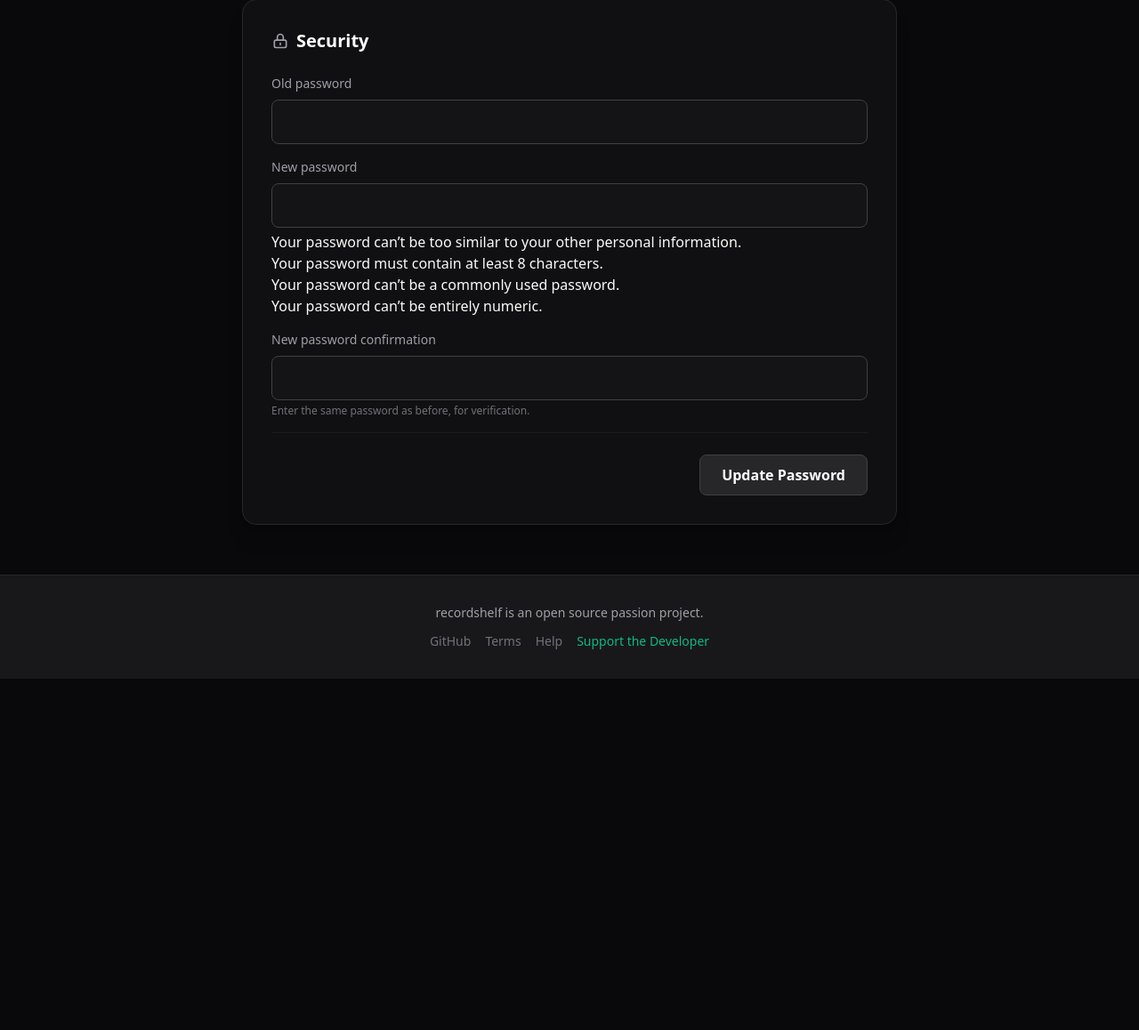
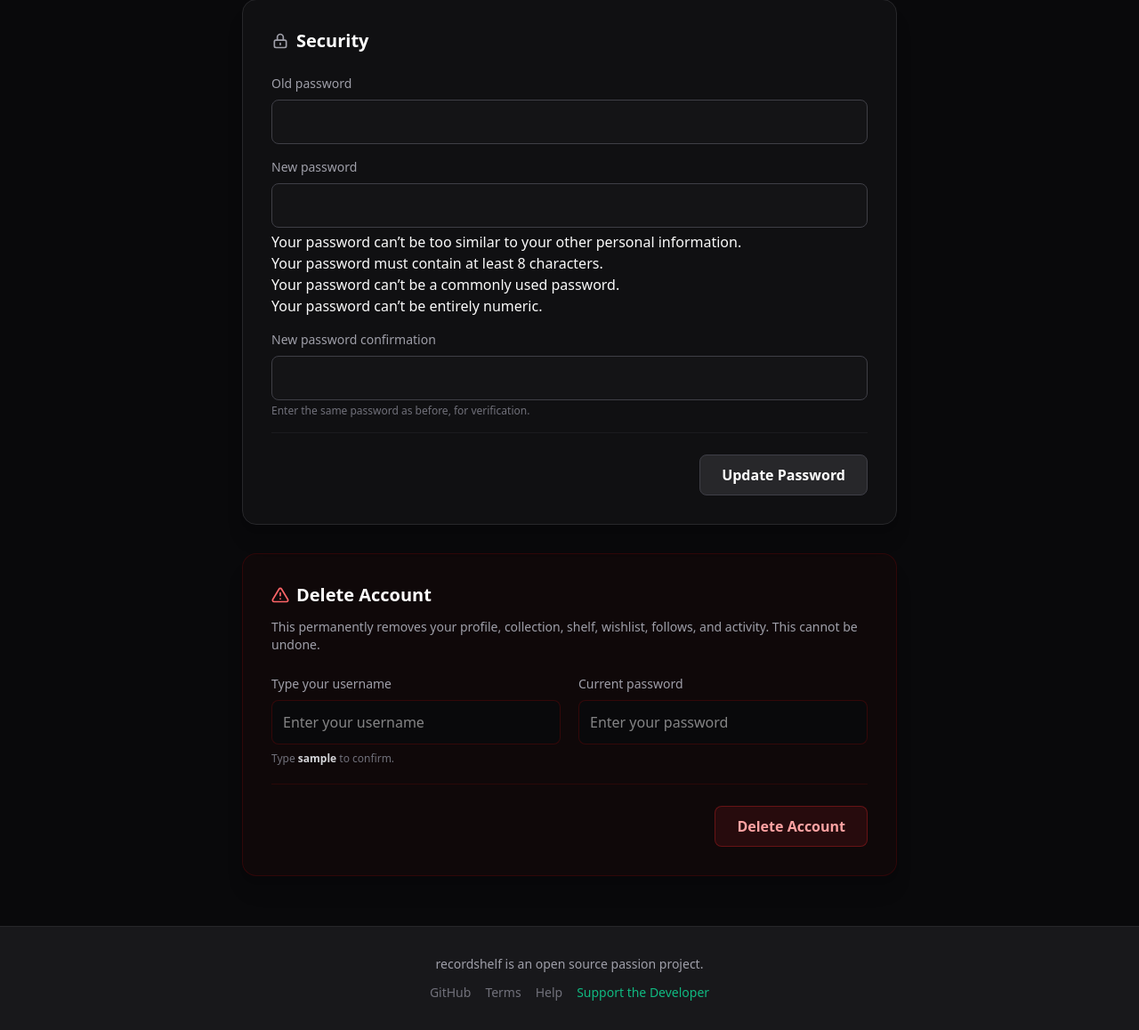
Before and after one commit to andrewstn/recordshelf, a Django app: page /accounts/edit/ in a window 1280 px wide. Shown: the part 699-1857 px from the top of the page at 89% size. Before the commit the page ends 1462 px from the top, so only its background shows below. Run offline with Django 5.2, Linux system fonts and the light colour scheme; the visitor is signed in with stand-in values (Sample User, id 1).

Commit message:
Implement delete account feature.

```diff
--- a/templates/edit_profile.html
+++ b/templates/edit_profile.html
@@ -76,7 +76,7 @@
             Security
         </h2>
 
-        <form method="POST" class="space-y-4">
+        <form method="POST" class="space-y-4 security-password-form">
             {% csrf_token %}
 
             {% for field in password_form %}
@@ -105,10 +105,54 @@
             </div>
         </form>
     </div>
+
+    <div class="bg-red-950/10 border border-red-950/60 rounded-2xl p-6 md:p-8 mt-8 shadow-xl">
+        <h2 class="text-xl font-bold text-white mb-3 flex items-center gap-2">
+            <svg class="w-5 h-5 text-red-400" fill="none" stroke="currentColor" viewBox="0 0 24 24"><path stroke-linecap="round" stroke-linejoin="round" stroke-width="2" d="M12 9v4m0 4h.01M10.29 3.86L1.82 18a2 2 0 001.71 3h16.94a2 2 0 001.71-3L13.71 3.86a2 2 0 00-3.42 0z"></path></svg>
+            Delete Account
+        </h2>
+        <p class="text-sm text-zinc-400 mb-6 max-w-2xl">
+            This permanently removes your profile, collection, shelf, wishlist, follows, and activity. This cannot be undone.
+        </p>
+
+        <form method="POST" class="space-y-5" onsubmit="return confirm('Permanently delete your recordshelf account? This cannot be undone.');">
+            {% csrf_token %}
+            <div class="grid grid-cols-1 md:grid-cols-2 gap-5">
+                <div>
+                    <label class="block text-sm font-medium text-zinc-400 mb-2">{{ delete_account_form.confirm_username.label }}</label>
+                    {{ delete_account_form.confirm_username }}
+                    <p class="text-xs text-zinc-500 mt-2">Type <span class="font-bold text-zinc-300">{{ request.user.username }}</span> to confirm.</p>
+                    {% if delete_account_form.confirm_username.errors %}
+                        <p class="text-red-400 text-sm mt-1">{{ delete_account_form.confirm_username.errors.0 }}</p>
+                    {% endif %}
+                </div>
+
+                <div>
+                    <label class="block text-sm font-medium text-zinc-400 mb-2">{{ delete_account_form.password.label }}</label>
+                    {{ delete_account_form.password }}
+                    {% if delete_account_form.password.errors %}
+                        <p class="text-red-400 text-sm mt-1">{{ delete_account_form.password.errors.0 }}</p>
+                    {% endif %}
+                </div>
+            </div>
+
+            {% if delete_account_form.non_field_errors %}
+                <div class="bg-red-900/20 border border-red-900 text-red-400 p-3 rounded-md text-sm">
+                    {{ delete_account_form.non_field_errors.0 }}
+                </div>
+            {% endif %}
+
+            <div class="pt-6 border-t border-red-950/50 text-right">
+                <button type="submit" name="delete_account" class="bg-red-500/10 text-red-300 hover:bg-red-500 hover:text-white border border-red-900/70 hover:border-red-500 font-bold py-2.5 px-6 rounded-lg transition-colors cursor-pointer">
+                    Delete Account
+                </button>
+            </div>
+        </form>
+    </div>
 </div>
 
 <style>
-    input[type="password"] {
+    .security-password-form input[type="password"] {
         width: 100%;
         background-color: rgba(24, 24, 27, 0.5); /* zinc-900/50 */
         border: 1px solid #3f3f46; /* zinc-700 */
@@ -117,7 +161,7 @@
         color: white;
         transition: all 0.2s;
     }
-    input[type="password"]:focus {
+    .security-password-form input[type="password"]:focus {
         outline: none;
         border-color: #10b981; /* emerald-500 */
         box-shadow: 0 0 0 1px #10b981;
--- a/users/forms.py
+++ b/users/forms.py
@@ -91,6 +91,41 @@ class SupportContactForm(forms.Form):
         if self.cleaned_data.get('website'):
             raise forms.ValidationError("Invalid submission.")
         return ''
+
+class DeleteAccountForm(forms.Form):
+    confirm_username = forms.CharField(
+        label="Type your username",
+        max_length=150,
+        widget=forms.TextInput(attrs={
+            'class': 'w-full bg-zinc-950 border border-red-950/70 rounded-lg p-3 text-white focus:border-red-500 focus:ring-1 focus:ring-red-500 outline-none transition',
+            'placeholder': 'Enter your username',
+            'autocomplete': 'off',
+        }),
+    )
+    password = forms.CharField(
+        label="Current password",
+        widget=forms.PasswordInput(attrs={
+            'class': 'w-full bg-zinc-950 border border-red-950/70 rounded-lg p-3 text-white focus:border-red-500 focus:ring-1 focus:ring-red-500 outline-none transition',
+            'placeholder': 'Enter your password',
+            'autocomplete': 'current-password',
+        }),
+    )
+
+    def __init__(self, *args, user=None, **kwargs):
+        self.user = user
+        super().__init__(*args, **kwargs)
+
+    def clean_confirm_username(self):
+        confirm_username = self.cleaned_data.get('confirm_username', '').strip()
+        if self.user and confirm_username != self.user.username:
+            raise forms.ValidationError("This must match your username exactly.")
+        return confirm_username
+
+    def clean_password(self):
+        password = self.cleaned_data.get('password')
+        if self.user and not self.user.check_password(password):
+            raise forms.ValidationError("Enter your current password.")
+        return password
 
 User = get_user_model()
 
--- a/users/views.py
+++ b/users/views.py
@@ -9,12 +9,12 @@ from django.conf import settings
 from django.shortcuts import render, redirect, get_object_or_404
 from django.urls import reverse_lazy
 from django.views.generic import CreateView
-from .forms import CustomUserCreationForm, SupportContactForm, User
+from .forms import CustomUserCreationForm, DeleteAccountForm, SupportContactForm, User
 from django.contrib.auth import get_user_model
 from django.contrib.auth.decorators import login_required
 from django.contrib import messages
 from .forms import ProfileEditForm
-from django.contrib.auth import login
+from django.contrib.auth import login, logout
 from .models import Activity
 from django.db.models import Count, Q
 from django.core.paginator import Paginator
@@ -504,12 +504,15 @@ def user_profile(request, username):
 
 @login_required
 def edit_profile(request):
+    profile_form = ProfileEditForm(instance=request.user)
+    password_form = PasswordChangeForm(request.user)
+    delete_account_form = DeleteAccountForm(user=request.user)
+    remove_password_autofocus(password_form)
+
     if request.method == 'POST':
         # Check which form was submitted based on the button's name attribute
         if 'update_profile' in request.POST:
             profile_form = ProfileEditForm(request.POST, request.FILES, instance=request.user)
-            password_form = PasswordChangeForm(request.user) # Blank password form
-            remove_password_autofocus(password_form)
 
             if profile_form.is_valid():
                 user = profile_form.save(commit=False)
@@ -525,7 +528,6 @@ def edit_profile(request):
                 return redirect('edit_profile')
 
         elif 'update_password' in request.POST:
-            profile_form = ProfileEditForm(instance=request.user) # Blank profile form
             password_form = PasswordChangeForm(request.user, request.POST)
             remove_password_autofocus(password_form)
 
@@ -535,14 +537,31 @@ def edit_profile(request):
                 update_session_auth_hash(request, user)
                 messages.success(request, "Password updated securely!")
                 return redirect('edit_profile')
-    else:
-        profile_form = ProfileEditForm(instance=request.user)
-        password_form = PasswordChangeForm(request.user)
-        remove_password_autofocus(password_form)
+
+        elif 'delete_account' in request.POST:
+            delete_account_form = DeleteAccountForm(request.POST, user=request.user)
+
+            if delete_account_form.is_valid():
+                username = request.user.username
+                profile_picture = request.user.profile_picture
+                profile_picture_name = profile_picture.name if profile_picture else ''
+                profile_picture_storage = profile_picture.storage if profile_picture else None
+
+                request.user.delete()
+                try:
+                    if profile_picture_name and profile_picture_storage.exists(profile_picture_name):
+                        profile_picture_storage.delete(profile_picture_name)
+                except Exception:
+                    pass
+
+                logout(request)
+                messages.success(request, f"Account @{username} has been deleted.")
+                return redirect('home')
 
     return render(request, 'edit_profile.html', {
         'profile_form': profile_form,
-        'password_form': password_form
+        'password_form': password_form,
+        'delete_account_form': delete_account_form,
     })
 
 @login_required
```
Also changed, not shown: static/css/style.css.
